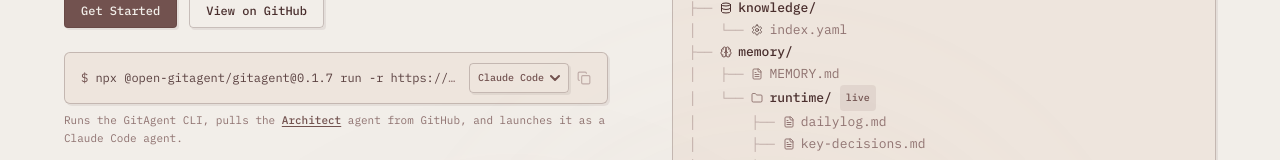
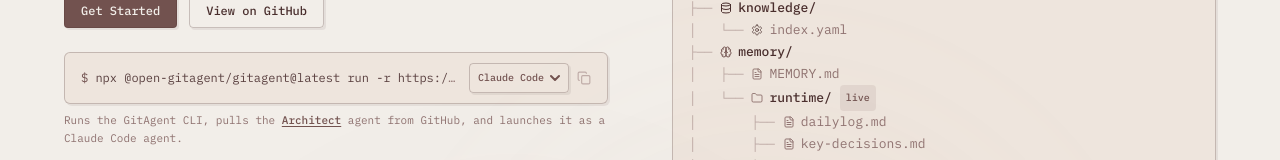
Before and after one commit to open-gitagent/landing, a React (Vite) app: page / in a window 1280 px wide. Shown: the part 502-662 px from the top of the page. Built offline with nearby package versions, Linux system fonts and the light colour scheme.

Commit message:
fix: use @latest instead of pinned @0.1.7 in npx command

```diff
--- a/src/components/HeroSection.tsx
+++ b/src/components/HeroSection.tsx
@@ -144,7 +144,7 @@
 ];
 
 const buildCmd = (flag: string) =>
-  `npx @open-gitagent/gitagent@0.1.7 run -r https://github.com/shreyas-lyzr/architect -a ${flag}${flag !== "claude" ? ' -p "hello"' : ''}`;
+  `npx @open-gitagent/gitagent@latest run -r https://github.com/shreyas-lyzr/architect -a ${flag}${flag !== "claude" ? ' -p "hello"' : ''}`;
 
 export function HeroSection() {
   const [copied, setCopied] = useState(false);
```
